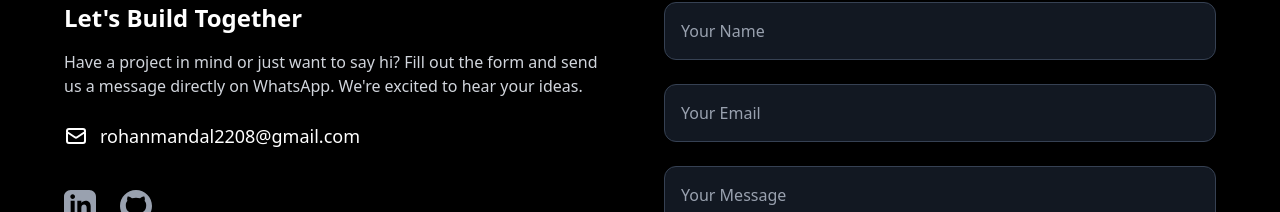
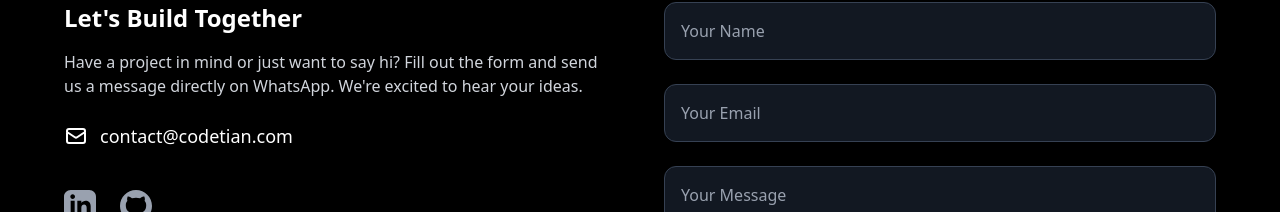
Before and after one commit to rohanmaan07/Codetian, a React (Vite) app in the folder Frontend/: page / in a window 1280 px wide. Shown: the part 4418-4630 px from the top of the page. Built offline with nearby package versions, Linux system fonts and the light colour scheme; no server answers.

Commit message:
Contact Updated

```diff
--- a/Frontend/src/components/Contact.jsx
+++ b/Frontend/src/components/Contact.jsx
@@ -99,13 +99,11 @@ const Contact = () => {
             </p>
 
             <a
-              href="https://mail.google.com/mail/?view=cm&fs=1&to=rohanmandal2208@gmail.com"
-              target="_blank"
-              rel="noopener noreferrer"
+              href="mailto:contact@codetian.com"
               className="flex items-center gap-3 text-lg hover:text-red-500 transition-colors"
             >
               <EnvelopeIcon />
-              rohanmandal2208@gmail.com
+              contact@codetian.com
             </a>
 
             <div className="flex space-x-6 pt-4">
```
